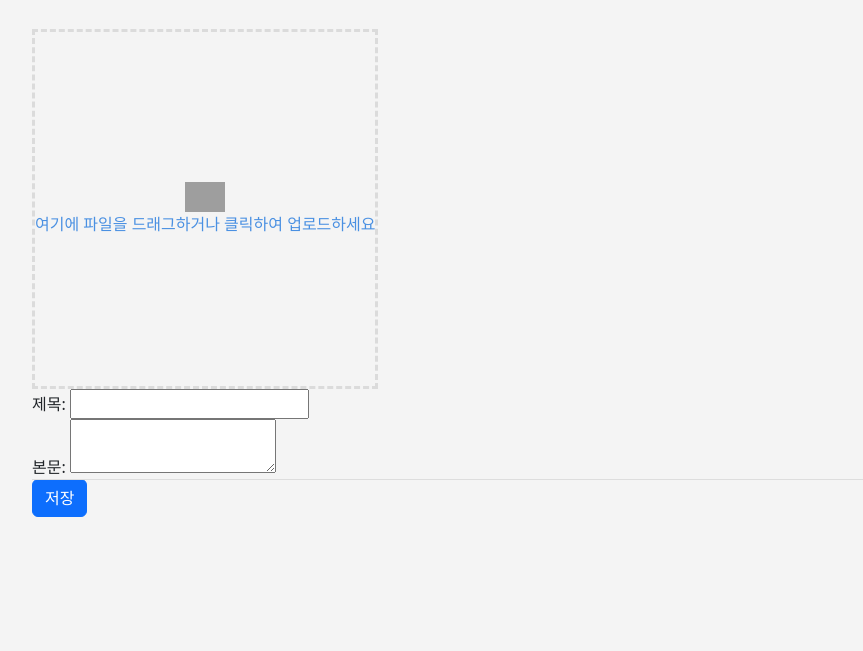
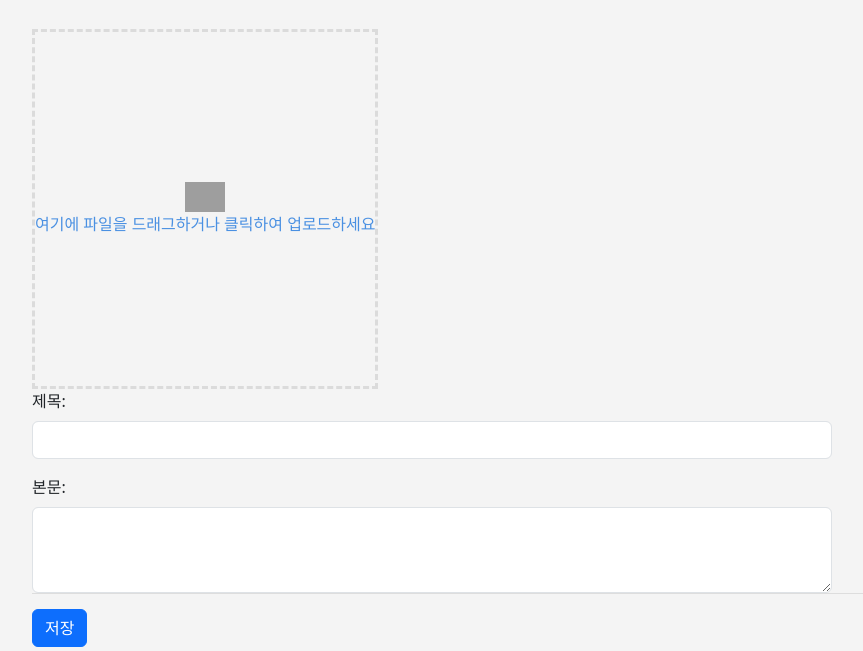
Before and after one commit to yangchanghun/healthy-food, a Django app: page /feed/create/review/ in a window 1280 px wide; the page is wider, and only the part inside the window is pictured. Shown: the part 149-800 px from the top of that part, without its empty margins (208-1071 px from the left). Run offline with Django 5.2, Linux system fonts and the light colour scheme; the visitor is signed in with stand-in values (Sample User, id 1); some libraries are stand-ins or nearby versions; some web fonts are replaced; grey boxes are pictures that could not be loaded.

Commit message:
유저 태그 기능 완성, 버그수정

```diff
--- a/feed/templates/feed/post_create.html
+++ b/feed/templates/feed/post_create.html
@@ -137,22 +137,21 @@
       </div>
     </div>
     </label>
-    <div>
-      <label for="title">제목:</label>
-      <input type="text" id="title" name="title" required>
+
+    <div class="mb-3">
+      <label for="title" class="form-label">제목:</label>
+      <input type="text" class="form-control" id="title" name="title" required>
     </div>
 
-    <div>
-      <label for="body_text">본문:</label>
-      <textarea name="body_text" id="bodyText" required></textarea>
-
+    <div class="mb-3">
+      <label for="body_text" class="form-label">본문:</label>
+      <textarea class="form-control" name="body_text" id="bodyText" rows="3" required></textarea>
       <div id="userList" class="user-list"></div>
-
     </div>
 
     <button type="submit" class="btn btn-primary">저장</button>
     </form>
-</div>
+  </div>
 
 
   <script>
--- a/feed/templates/feed/post_detail.html
+++ b/feed/templates/feed/post_detail.html
@@ -217,7 +217,7 @@
         <!-- 아래 코드에서 post.user.id 를 post.user.pk 로 변경 -->
         <h2><a href="{% url 'feed:view_user' pk=post.user.pk %}">{{ post.user.username }}</a></h2>
         <h2>{{ post.title }}</h2>
-        <p class="mt-3">{{ post.body_text }}</p>
+        <p class="mt-3">{{ post.body_text|safe }}</p>
 
         <!-- 좋아요 버튼 수정 -->
         <a href="#" class="no-underline like-button" data-post="{{ post.id }}">
@@ -269,7 +269,7 @@
                 <div class="card-body">
                     <h2><a href="{% url 'feed:view_user' post.user.id %}">{{ post.user.username }}</a></h2>
                     <h2>{{ post.title }}</h2>
-                    <p class="mt-3 post-body collapsed">{{ post.body_text }}</p>
+                    <p class="mt-3 post-body collapsed">{{ post.body_text|safe }}</p>
                     <!-- 게시물 내용의 더보기 버튼 (아이콘: ▾) -->
                     <button class="btn btn-sm btn-secondary expand-button">&#x25BE;</button>
                     <!-- 게시물 내용의 접기 버튼 (초기에는 숨겨둠, 아이콘: ▴) -->
--- a/feed/urls.py
+++ b/feed/urls.py
@@ -22,8 +22,8 @@ urlpatterns = [
 
     path('post/<int:pk>/edit/', views.post_edit, name='post_edit'),
     path('post/delete/<int:pk>/', post_delete, name='post_delete'),
-    path('comment/update/<int:pk>/',views.comments_update,name ='comments_update'), #추가1
-    path('comment_like/<int:pk>/', views.comment_like, name='comment_like'),#추가2
+    path('comment/update/<int:pk>/',views.comments_update,name ='comments_update'),
+    path('comment_like/<int:pk>/', views.comment_like, name='comment_like'),
 
 
     ]
--- a/feed/views.py
+++ b/feed/views.py
@@ -8,6 +8,7 @@ from orders.models import OrderItem
 from .forms import ContentForm, CommentForm
 from django.urls import reverse_lazy
 from django.urls import reverse
+from django.utils.html import escape
 from django.db.models import Count
 from django.http import JsonResponse
 from django.contrib.auth.decorators import login_required
@@ -208,11 +209,23 @@ class ReviewCreateView(CreateView):
         return super().form_valid(form)
 
 
-
+def convert_usernames_to_links(text):
+    words = escape(text).split()
+    for i, word in enumerate(words):
+        if word.startswith('@'):
+            username = word[1:]
+            profile = Profile.objects.filter(nickname=username).first()
+            if profile:
+                user_url = reverse('feed:view_user', kwargs={'pk': profile.user.pk})
+                words[i] = f'<a href="{user_url}">@{username}</a>'
+    return ' '.join(words)
 
 def post_detail(request, pk):
     post = get_object_or_404(Content, pk=pk)
     commentform = CommentForm()
+
+    # 본문에 태그된 user에 링크를 걸어줌
+    post.body_text = convert_usernames_to_links(post.body_text)
 
     # 댓글을 좋아요 개수를 기준으로 정렬하여 가져옴
     comments = post.comment_set.annotate(num_likes=Count('likes')).order_by('-num_likes')
```
